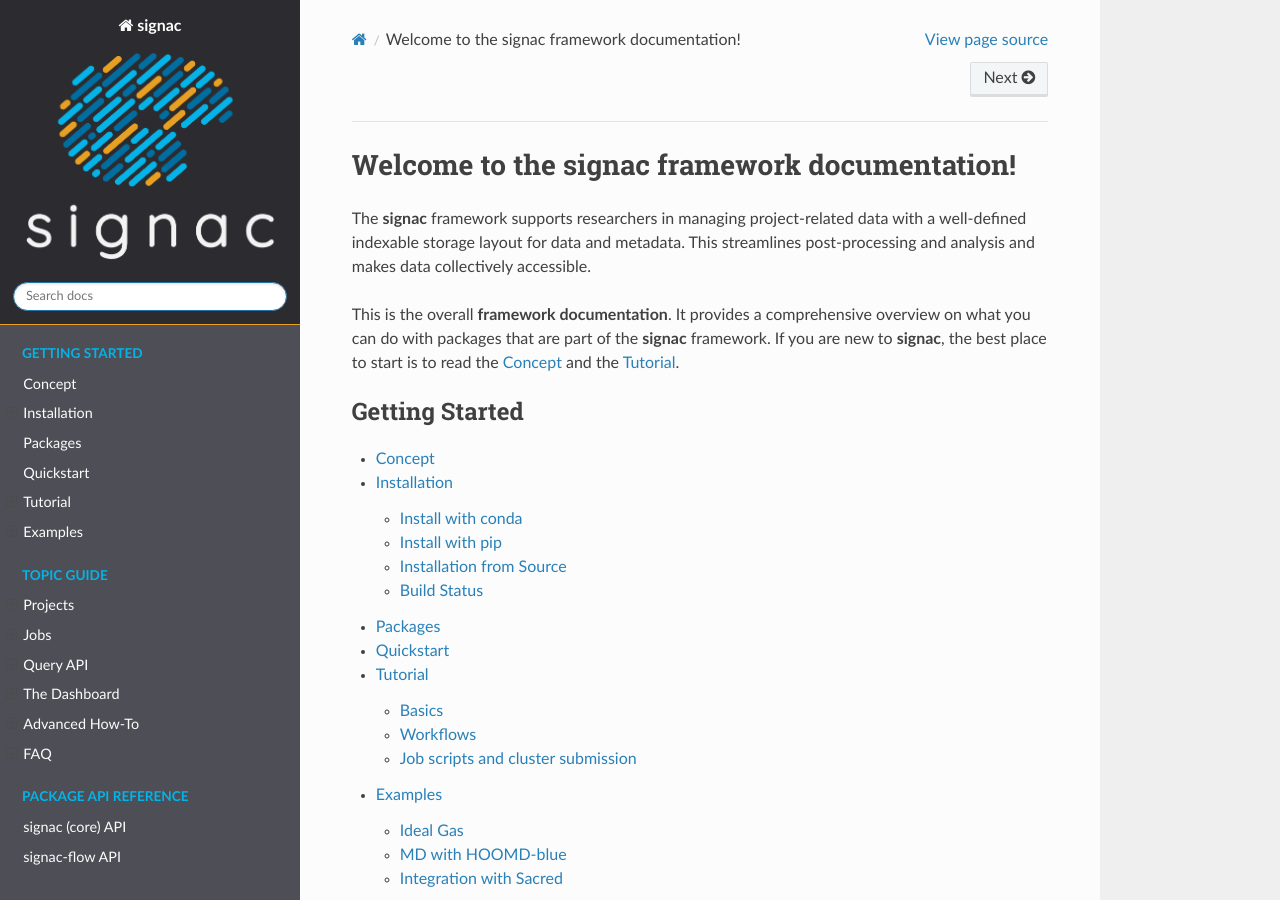
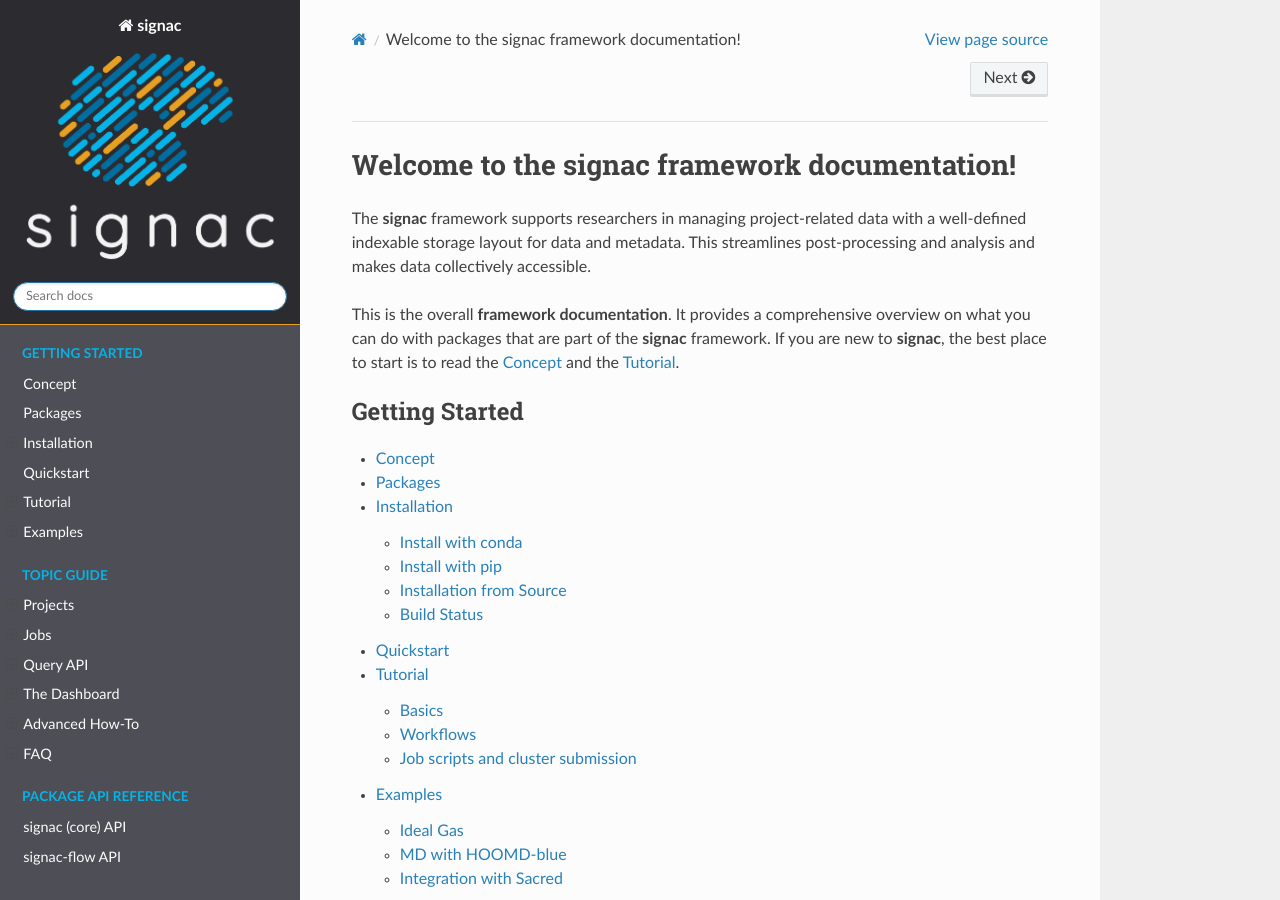
Before and after one commit to glotzerlab/signac-docs, a Sphinx documentation site: the page built from docs/source/index.rst, in a window 1280 px wide and 900 px high. Built offline with Sphinx 7.4.7 and the Read the Docs theme 2.0.0, drawn with Linux system fonts in a browser that asks for light colours.

```diff
--- a/docs/source/index.rst
+++ b/docs/source/index.rst
@@ -19,8 +19,8 @@ If you are new to **signac**, the best place to start is to read the :ref:`intro
    :caption: Getting Started
 
    intro
+   packages
    installation
-   packages
    quickstart
    tutorial
    examples
```
